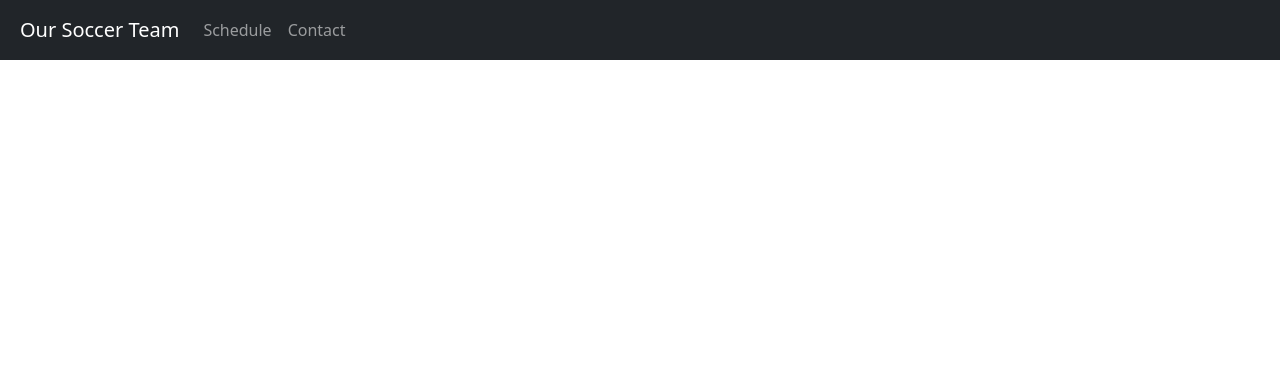
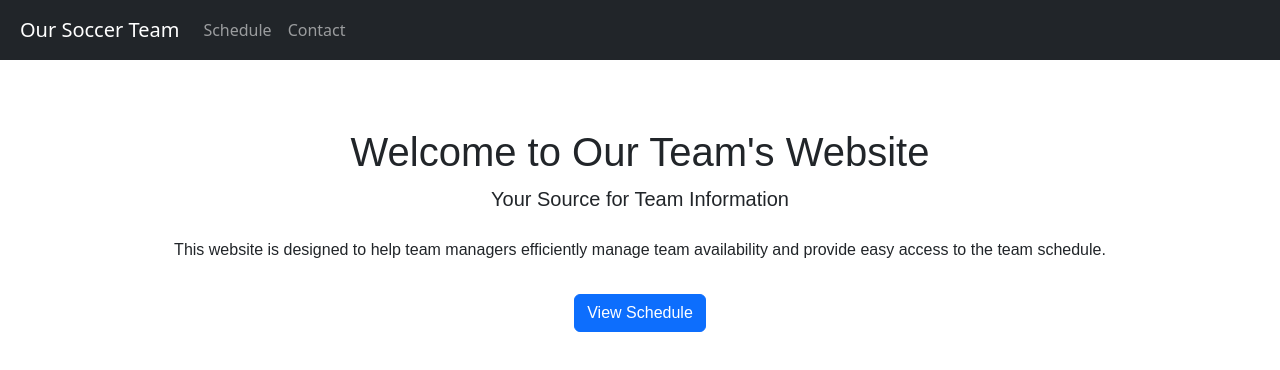
Before and after one commit to Micjoey/SoccerWebsite, a React (Create React App) app: page / in a window 1280 px wide. Shown: the top 370 px of the page. Built offline with nearby package versions, Linux system fonts and the light colour scheme.

Commit message:
Feature(Content): Setup the homepage to be a little bit more content\nContact.tsx;Header.tsx;HomePage.tsx

```diff
--- /dev/null
+++ b/src/components/Header/Contact.tsx
@@ -0,0 +1,15 @@
+import React from "react";
+import { Nav } from "react-bootstrap";
+
+const ContactLink = () => {
+  const emailAddress = "jsavett+websitesupport@gmail.com";
+  const emailSubject = "Website Support Inquiry";
+
+  const mailtoLink = `mailto:${emailAddress}?subject=${encodeURIComponent(
+    emailSubject,
+  )}`;
+
+  return <Nav.Link href={mailtoLink}>Contact</Nav.Link>;
+};
+
+export default ContactLink;
--- a/src/components/Header/Header.tsx
+++ b/src/components/Header/Header.tsx
@@ -1,16 +1,17 @@
 import React from "react";
 import "./Header.scss";
 import { Navbar, Nav } from "react-bootstrap";
+import ContactLink from "./Contact";
 
 const Header: React.FC = () => {
   return (
     <Navbar bg="dark" variant="dark" expand="lg" className="header">
-      <Navbar.Brand href="#home">Our Soccer Team</Navbar.Brand>
+      <Navbar.Brand href="/">Our Soccer Team</Navbar.Brand>
       <Navbar.Toggle aria-controls="basic-navbar-nav" />
       <Navbar.Collapse id="basic-navbar-nav">
         <Nav className="mr-auto">
           <Nav.Link href="/schedule">Schedule</Nav.Link>
-          <Nav.Link href="#contact">Contact</Nav.Link>
+          <ContactLink />
         </Nav>
       </Navbar.Collapse>
     </Navbar>
--- a/src/components/HomePage/HomePage.tsx
+++ b/src/components/HomePage/HomePage.tsx
@@ -1,10 +1,27 @@
+/* eslint-disable react/no-unescaped-entities */
 import React from "react";
 import "./HomePage.scss";
 
-export const HomePage: React.FC = () => {
+const HomePage: React.FC = () => {
   return (
     <div className="homepage">
-      <main>{/* Remaining sections */}</main>
+      <main>
+        <section className="text-center mt-5">
+          <h1>Welcome to Our Team's Website</h1>
+          <p className="lead">Your Source for Team Information</p>
+          <p className="mt-4">
+            This website is designed to help team managers efficiently manage
+            team availability and provide easy access to the team schedule.
+          </p>
+          <a
+            href="/schedule" // Replace with the actual link to the schedule page
+            className="btn btn-primary mt-3"
+          >
+            View Schedule
+          </a>
+          {/* Add more links or buttons to other sections of the website */}
+        </section>
+      </main>
     </div>
   );
 };
```
